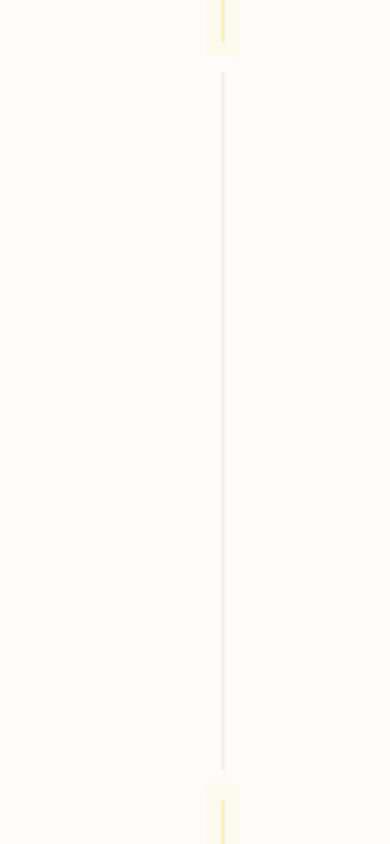
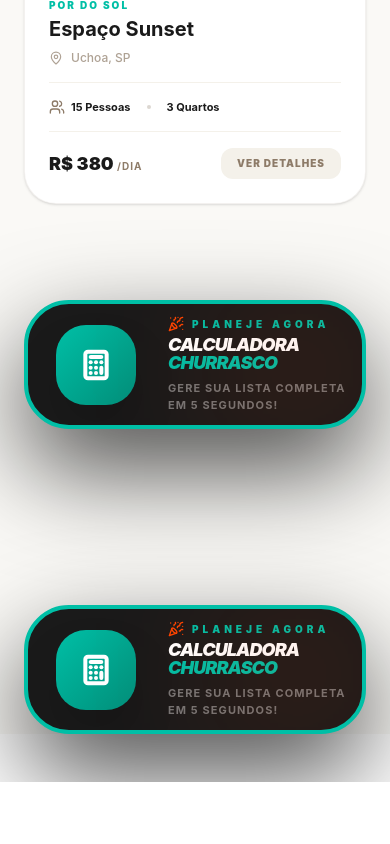
Before and after one commit to comoquefazmarketing-bot/Bora-l-, a React (Vite) app: page / in a window 390 px wide. Shown: the part 1199-2043 px from the top of the page. After the commit the page ends 1981 px from the top, so only its background shows below. Built offline with nearby package versions, Linux system fonts and the light colour scheme.

Commit message:
UI: Home comercial organizada por domínios com cards de marketing premium

```diff
--- a/src/data/spaces.json
+++ b/src/data/spaces.json
@@ -1,14 +1,24 @@
 [
   {
-    "id": "recanto-top-burguer",
-    "nome": "Recanto Top Burguer",
-    "endereco": "Rua Manoel Neves, 969",
-    "bairro": "Parque dos Ipês",
-    "cidade": "Novo Horizonte",
-    "preco": "330,00",
-    "referencia": "Atrás clube usina estiva",
-    "comodidades": ["Piscina Aquecida", "10 Mesas", "TV Smart", "Wi-Fi"],
-    "fotos": ["foto1.jpg", "foto2.jpg"],
-    "video": "video1.mp4"
+    "id": 1,
+    "title": "Refúgio das Palmeiras",
+    "location": "Novo Horizonte, SP",
+    "price": "450",
+    "capacity": 25,
+    "hasPool": true,
+    "hasGrill": true,
+    "category": "Lazer Completo",
+    "image": "https://images.unsplash.com/photo-1519046904884-53103b34b206?auto=format&fit=crop&q=80&w=800"
+  },
+  {
+    "id": 2,
+    "title": "Espaço Sunset",
+    "location": "Uchoa, SP",
+    "price": "380",
+    "capacity": 15,
+    "hasPool": true,
+    "hasGrill": false,
+    "category": "Pôr do Sol",
+    "image": "https://images.unsplash.com/photo-1584132967334-10e028bd69f7?auto=format&fit=crop&q=80&w=800"
   }
 ]
--- a/src/domains/commercial/Home.jsx
+++ b/src/domains/commercial/Home.jsx
@@ -1,154 +1,30 @@
-/* @author Felipe Makarios | Creator & Lead Architect - Bora Lá / Manda Lá */
-import React, { useState, useEffect } from "react";
-import { useNavigate } from "react-router-dom";
-import {
-  Search, Home as HomeIcon, Calendar, Heart, MapPin,
-  Wifi, Star, Sparkles, Waves, Tv, Truck, Menu, ChevronLeft
-} from "lucide-react";
-import { spacesData } from "../../data/spaces";
-import MandaLaBanner from "../../components/MandaLaBanner";
+import React from 'react';
+import SpaceCard from '../../components/SpaceCard';
+import MandaLaBanner from '../../components/MandaLaBanner';
+import spacesData from '../../data/spaces.json';
 
 export default function Home() {
-  const navigate = useNavigate();
-  const [searchTerm, setSearchTerm] = useState("");
-  const [viewMode, setViewMode] = useState("explorar");
-  const [favorites, setFavorites] = useState([]);
-  const [currentBannerIndex, setCurrentBannerIndex] = useState(0);
-  const [isSidebarOpen, setIsSidebarOpen] = useState(true);
+  return (
+    <div className="flex flex-col gap-12">
+      {/* Cabeçalho de Boas-vindas */}
+      <header className="py-12 px-6">
+        <h2 className="text-4xl md:text-6xl font-black text-[#8D7B68] tracking-tighter mb-4">
+          EXPLORE <br/> <span className="text-[#00BFA6]">SEU PRÓXIMO REFÚGIO</span>
+        </h2>
+        <p className="text-[#8D7B68]/60 font-bold uppercase tracking-[0.3em] text-xs">
+          Curadoria exclusiva Felipe Makarios
+        </p>
+      </header>
 
-  const spacesWithAds = spacesData.map((s) => ({
-    ...s,
-    isPremium: s.title.toUpperCase().includes("TOP BURGUER") || s.title.toUpperCase().includes("ASSOLINI")
-  }));
+      {/* Grid de Cards Premium */}
+      <section className="grid grid-cols-1 md:grid-cols-2 lg:grid-cols-3 gap-8 px-6">
+        {spacesData.map(space => (
+          <SpaceCard key={space.id} space={space} />
+        ))}
+      </section>
 
-  const bannerItems = spacesData.map(s => ({
-    image: `${s.imagesFolder}foto1.jpg`,
-    title: s.title,
-    id: s.id
-  }));
-
-  useEffect(() => {
-    const saved = JSON.parse(localStorage.getItem("boraLa_favs") || "[]");
-    setFavorites(saved);
-    const timer = setInterval(() => {
-      setCurrentBannerIndex((prev) => (prev + 1) % bannerItems.length);
-    }, 5000);
-    return () => clearInterval(timer);
-  }, [bannerItems.length]);
-
-  const toggleFavorite = (id, e) => {
-    e.stopPropagation();
-    const newFavs = favorites.includes(id) ? favorites.filter(f => f !== id) : [...favorites, id];
-    setFavorites(newFavs);
-    localStorage.setItem("boraLa_favs", JSON.stringify(newFavs));
-  };
-
-  const getFilteredData = () => {
-    let data = spacesWithAds;
-    if (viewMode === "favoritos") data = spacesWithAds.filter(s => favorites.includes(s.id));
-    return data.filter(s => s.title.toLowerCase().includes(searchTerm.toLowerCase()));
-  };
-
-  return (
-    <div className="flex min-h-screen bg-[#FDFCFB] font-sans text-[#1A1A1A] pb-32 overflow-x-hidden">
-      <style>{`
-        @keyframes goldPulse {
-          0% { text-shadow: 0 0 2px #FFD700; opacity: 1; }
-          50% { text-shadow: 0 0 15px #FFD700, 0 0 25px #FFA500; opacity: 0.8; }
-          100% { text-shadow: 0 0 2px #FFD700; opacity: 1; }
-        }
-        .animate-gold { animation: goldPulse 2s infinite ease-in-out; color: #FFD700; }
-      `}</style>
-
-      {/* SIDEBAR BRANCA RETRÁTIL */}
-      <aside className={`${isSidebarOpen ? 'w-72' : 'w-24'} bg-white border-r border-[#F0EFEA] flex flex-col p-6 sticky top-0 h-screen z-[100] transition-all duration-300 ease-in-out shadow-sm`}>
-
-        {/* BOTÃO TOGGLE - Discreto e funcional */}
-        <button
-          onClick={() => setIsSidebarOpen(!isSidebarOpen)}
-          className="absolute -right-3 top-10 bg-white border border-[#F0EFEA] text-[#1A1A1A] p-1.5 rounded-full hover:bg-[#00BFA6] hover:text-white transition-all z-[110] shadow-md"
-        >
-          {isSidebarOpen ? <ChevronLeft size={14}/> : <Menu size={14}/>}
-        </button>
-
-        {/* LOGO - Ajusta o tamanho conforme a barra */}
-        <div className={`mb-14 transition-all duration-300 ${isSidebarOpen ? 'px-2' : 'flex justify-center'}`}>
-          <img src="/logo.png" alt="Bora Lá" className={`${isSidebarOpen ? 'w-32' : 'w-10'} h-auto transition-all`} />
-          {isSidebarOpen && <p className="text-[7px] uppercase tracking-[0.4em] font-black text-[#00BFA6] mt-3 italic">Sensorial Experience</p>}
-        </div>
-
-        <nav className="flex-1 space-y-4">
-          {[
-            { id: 'explorar', icon: <HomeIcon size={20}/>, label: 'Explorar' },
-            { id: 'reservas', icon: <Calendar size={20}/>, label: 'Reservar', color: 'text-[#00BFA6]' },
-            { id: 'favoritos', icon: <Heart size={20}/>, label: 'Favoritos', color: 'text-red-500' },
-            { id: 'mandala', icon: <Truck size={20}/>, label: 'Manda Lá', color: 'text-[#FF4500]' }
-          ].map((item) => (
-            <button
-              key={item.id}
-              onClick={() => setViewMode(item.id)}
-              className={`w-full flex items-center ${isSidebarOpen ? 'gap-4 p-4' : 'justify-center py-5'} rounded-[20px] font-black uppercase text-[10px] tracking-widest transition-all
-              ${viewMode === item.id ? 'bg-[#1A1A1A] text-white shadow-xl scale-105' : 'text-[#B2B0AB] hover:bg-[#FDFCFB] hover:text-[#1A1A1A]'}`}
-              title={item.label}
-            >
-              <span className={viewMode === item.id ? 'text-white' : item.color}>{item.icon}</span>
-              {isSidebarOpen && <span>{item.label}</span>}
-            </button>
-          ))}
-        </nav>
-
-        <div className={`mt-auto pt-8 border-t border-[#F0EFEA] ${isSidebarOpen ? 'opacity-100' : 'opacity-0 h-0 overflow-hidden'}`}>
-          <button onClick={() => navigate('/register')} className="w-full bg-[#00BFA6]/10 text-[#00BFA6] py-4 rounded-[20px] font-black uppercase text-[8px] tracking-widest hover:bg-[#00BFA6] hover:text-white transition-all">
-            Anunciar Área
-          </button>
-          <p className="text-[6px] text-center uppercase tracking-[0.4em] font-black text-[#B2B0AB] mt-6">© 2026 OFFICIAL PLATFORM</p>
-        </div>
-      </aside>
-
-      {/* CONTEÚDO PRINCIPAL - Expande suavemente */}
-      <div className="flex-1 p-10 lg:px-16 overflow-y-auto transition-all duration-300">
-        <div className="max-w-7xl mx-auto mb-16 relative h-[450px] rounded-[60px] overflow-hidden shadow-2xl border-[12px] border-white cursor-pointer"
-             onClick={() => navigate(`/space/${bannerItems[currentBannerIndex].id}`)}>
-          <img src={bannerItems[currentBannerIndex].image} className="absolute inset-0 w-full h-full object-cover" alt="Destaque" />
-          <div className="absolute inset-0 bg-gradient-to-t from-black/80 via-transparent to-transparent" />
-          <div className="absolute inset-0 flex flex-col justify-end p-20 text-white">
-            <h2 className="text-6xl font-black uppercase italic tracking-tighter leading-none mb-2">QUER DESCANSAR?</h2>
-            <h2 className="text-6xl font-black uppercase italic tracking-tighter leading-none text-[#00BFA6]">BORA LÁ.</h2>
-          </div>
-        </div>
-
-        <main className="max-w-7xl mx-auto grid grid-cols-1 md:grid-cols-2 lg:grid-cols-3 gap-10 pb-20">
-          {getFilteredData().map((space) => (
-            <div key={space.id} onClick={() => navigate(`/space/${space.id}`)}
-              className={`group bg-white rounded-[55px] overflow-hidden cursor-pointer shadow-sm hover:shadow-2xl transition-all duration-700 border flex flex-col
-              ${space.isPremium ? 'border-[#FFD700]/30 ring-[15px] ring-[#FFD700]/5 scale-[1.03]' : 'border-[#F0EFEA]'}`}>
-              <div className="h-80 relative overflow-hidden">
-                <img src={`${space.imagesFolder}foto1.jpg`} className="w-full h-full object-cover group-hover:scale-110 transition-transform duration-[2s]" alt={space.title} />
-                {space.isPremium && (
-                  <div className="absolute top-8 left-8 bg-[#1A1A1A] px-6 py-3 rounded-full flex items-center gap-3 z-20 shadow-2xl">
-                    <Sparkles size={16} className="text-[#FFD700] animate-pulse" />
-                    <span className="animate-gold font-black text-[10px] uppercase tracking-[0.3em]">SELO BORA LÁ</span>
-                  </div>
-                )}
-                <div className="absolute bottom-8 right-8 bg-[#1A1A1A] text-white px-6 py-3 rounded-2xl font-black text-xs shadow-2xl group-hover:bg-[#00BFA6]">
-                  R$ {space.price}
-                </div>
-              </div>
-              <div className="p-10 flex-1">
-                <div className="flex items-center justify-between mb-4 text-[#B2B0AB] text-[9px] font-black uppercase tracking-widest">
-                  <div className="flex items-center gap-1.5"><MapPin size={12}/> Novo Horizonte • SP</div>
-                  <div className="bg-[#00BFA6]/10 text-[#00BFA6] px-3 py-1 rounded-full text-[12px]">⭐ 5.0</div>
-                </div>
-                <h3 className="text-[#1A1A1A] font-black uppercase italic text-3xl tracking-tighter leading-none mb-8 group-hover:text-[#00BFA6] transition-colors">{space.title}</h3>
-                <div className="flex items-center gap-6 border-t border-[#F0EFEA] pt-8 opacity-30 group-hover:opacity-100 transition-all">
-                   <Waves size={20}/> <Tv size={20}/> <Wifi size={20}/>
-                </div>
-              </div>
-            </div>
-          ))}
-        </main>
-      </div>
-      <MandaLaBanner setViewMode={setViewMode} />
+      {/* Banner de Marketing no Final da Listagem */}
+      <MandaLaBanner />
     </div>
   );
 }
```
